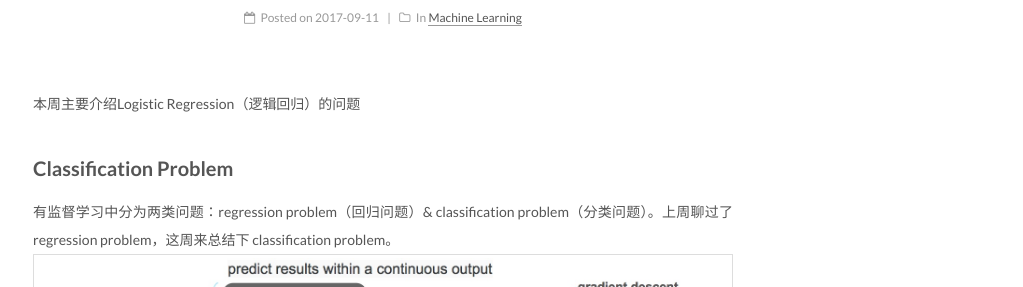
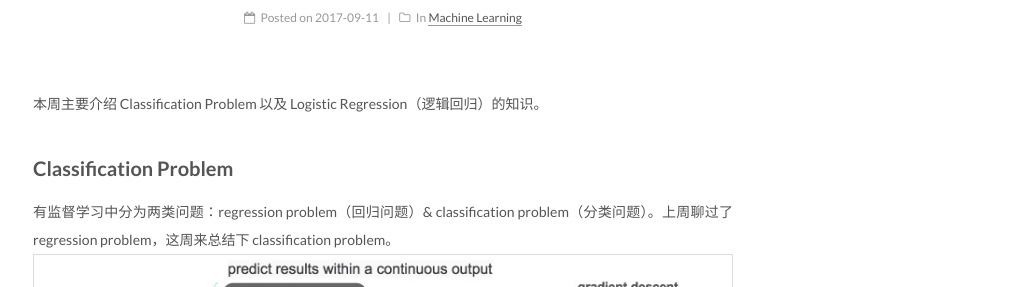
Before and after one commit to qimiguang/qimiguang.github.io, a Jekyll site: the page built from _posts/2017-09-11-Machine-Learning-Classification-Problem-笔记.md, in a window 1280 px wide. Shown: the part 477-764 px from the top of the page, without its empty margins (257-1280 px from the left). Built offline with Jekyll 4.4.1, drawn with Linux system fonts in a browser that asks for light colours; some of the changed text lies outside the part shown.

```diff
--- a/_posts/2017-09-11-Machine-Learning-Classification-Problem-笔记.md
+++ b/_posts/2017-09-11-Machine-Learning-Classification-Problem-笔记.md
@@ -7,7 +7,7 @@ tags:
 - Machine Learning
 ---
 
-本周主要介绍Logistic Regression（逻辑回归）的问题
+本周主要介绍 Classification Problem 以及 Logistic Regression（逻辑回归）的知识。
 
 ## Classification Problem
 有监督学习中分为两类问题：regression problem（回归问题）& classification problem（分类问题）。上周聊过了 regression problem，这周来总结下 classification problem。
@@ -55,7 +55,8 @@ Classification Problem 不可以用 Linear Regression（线性回归算法）来
 ### cost function for linear regression cost function
 Regularization 后的cost function为下图，为了让cost function接近0，必须得降低θ1 ~ θn的值，最终达到减少overfitting的目的:
 ![](/assets/images/ml/week3-cost-function4.jpeg)
-其中 **λ** 称为regularization parameter，该参数既不能过大（导致underfitting），也不能过小（overfitting），具体如何选择，之后我们在介绍。
+
+其中 **λ** 称为 regularization parameter，该参数既不能过大（导致underfitting），也不能过小（overfitting），具体如何选择，之后我们在介绍。
 
 ### gradient descent for regularized linear regression
 由于θ0不需要处罚，所以对它进行特殊处理：
```
Also changed, not shown: assets/images/ml/week3-cost-function.jpg, assets/images/ml/week3-cost-function2.jpg, assets/images/ml/week3-cost-function3.jpeg.
